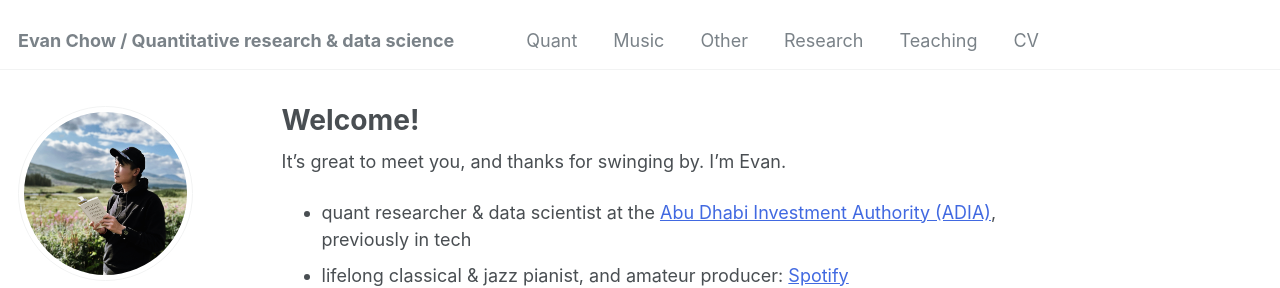
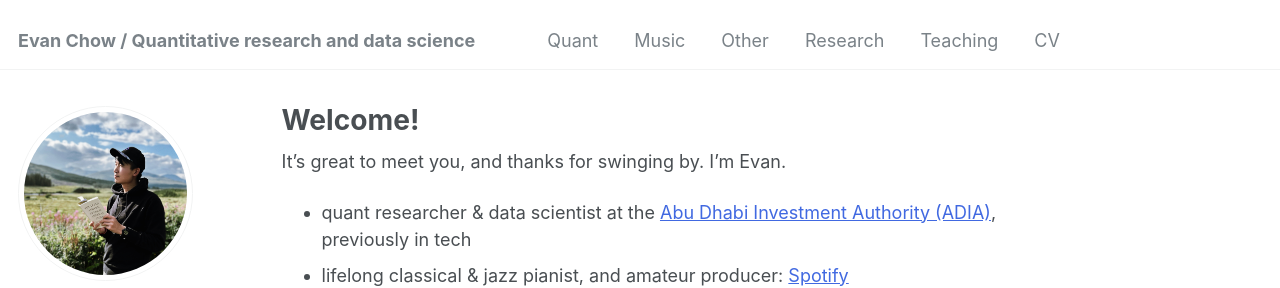
Before and after one commit to evnchw/evnchw.github.io, a Jekyll site: the page built from _pages/about.md, in a window 1280 px wide. Shown: the top 288 px of the page. Built offline with Jekyll 4.4.1, drawn with Linux system fonts in a browser that asks for light colours; some web fonts are replaced.

Commit message:
update config

```diff
--- a/_config.yml
+++ b/_config.yml
@@ -14,7 +14,7 @@
 
 # Basic Site Settings
 locale                   : "en-US"
-title                    : "Evan Chow / Quantitative research & data science"
+title                    : "Evan Chow / Quantitative research and data science"
 title_separator          : "-"
 name                     : &name "Evan Chow"
 description              : &description "The personal academic site of Evan Chow."
```
